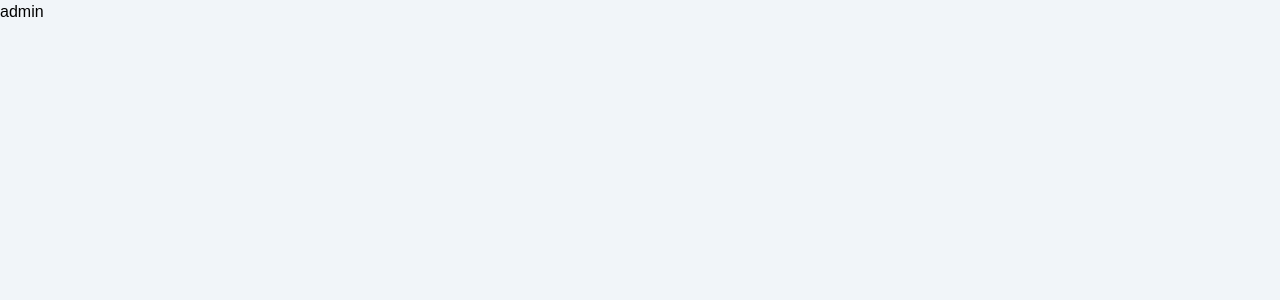
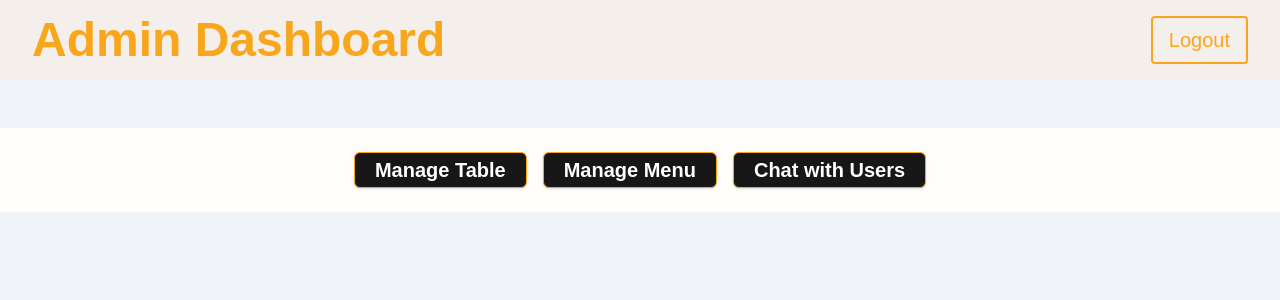
Before and after one commit to phatgg221/cloud-developing-app, a Next.js app: page /admin in a window 1280 px wide. Shown: the top 300 px of the page. Built offline with nearby package versions, Linux system fonts and the light colour scheme; a web font is replaced by a local one.

Commit message:
update: admin view

```diff
--- a/src/app/admin/page.jsx
+++ b/src/app/admin/page.jsx
@@ -1,9 +1,27 @@
-import React from 'react'
+'use client';
 
-export default function page() {
+import React from 'react';
+import AdminHeader from '@/components/application_component/adminHeader';
+import { Button } from '@/components/ui/button';
+
+export default function Page() {
   return (
     <div>
-        admin
+      <AdminHeader />
+      <div className="text-center mt-12 bg-[#fffefa] p-6">
+        <Button className="relative overflow-hidden  text-white bg-none border border-[#f8a61b] font-extrabold rounded-md text-xl px-5 py-2.5 mx-2 transition-all duration-700 hover:text-[#f8a61b]">
+          <span className="absolute inset-0 h-0 bg-[#f8a61b] transition-all duration-700 rounded-t-full z-[-1] hover:h-full"></span>
+          Manage Table
+        </Button>
+        <Button className="relative overflow-hidden text-white bg-none border border-[#f8a61b] font-extrabold rounded-md text-xl px-5 py-2.5 mx-2 transition-all duration-700 hover:text-[#f8a61b]">
+          <span className="absolute inset-0 h-0 bg-[#f8a61b] transition-all duration-700 rounded-t-full z-[-1] hover:h-full"></span>
+          Manage Menu
+        </Button>
+        <Button className="relative overflow-hidden text-white bg-none border border-[#f8a61b] font-extrabold rounded-md text-xl px-5 py-2.5 mx-2 transition-all duration-700 hover:text-[#f8a61b]">
+          <span className="absolute inset-0 h-0 bg-[#f8a61b] transition-all duration-700 rounded-t-full z-[-1] hover:h-full"></span>
+          Chat with Users
+        </Button>
+      </div>
     </div>
-  )
+  );
 }
--- /dev/null
+++ b/src/components/application_component/adminHeader.jsx
@@ -0,0 +1,30 @@
+import React from "react";
+// import { useAuth } from "../../contexts/AuthContext";
+
+function AdminHeader() {
+  // const { adminLogout, logout } = useAuth();
+
+  const handleButton = async () => {
+    // adminLogout();
+    // logout();
+    window.location.href = "/";
+  };
+
+  return (
+    <header className="bg-[#fce2d35c] p-4 md:px-8 top-0 mb-12">
+      <div className="flex justify-between items-center">
+        <h3 className="text-[#f8a61b] text-4xl md:text-5xl font-extrabold mb-0">
+          Admin Dashboard
+        </h3>
+        <button
+          onClick={handleButton}
+          className="px-4 py-2 ml-2 rounded border-2 border-[#f8a61b] bg-none text-[#f8a61b] text-lg md:text-xl flex items-center transition-colors duration-150 hover:bg-[#f8a61b] hover:text-white"
+        >
+          <p className="mb-0">Logout</p>
+        </button>
+      </div>
+    </header>
+  );
+}
+
+export default AdminHeader;
```
